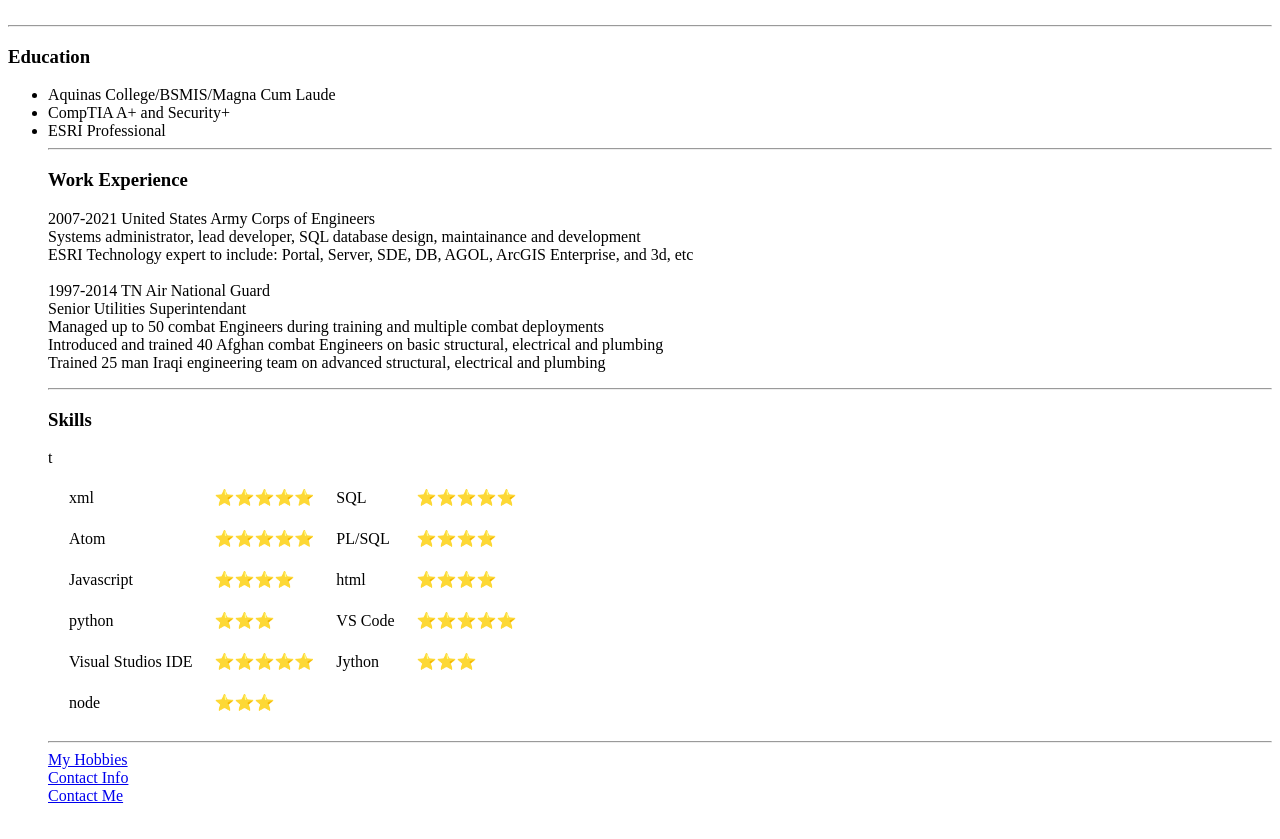
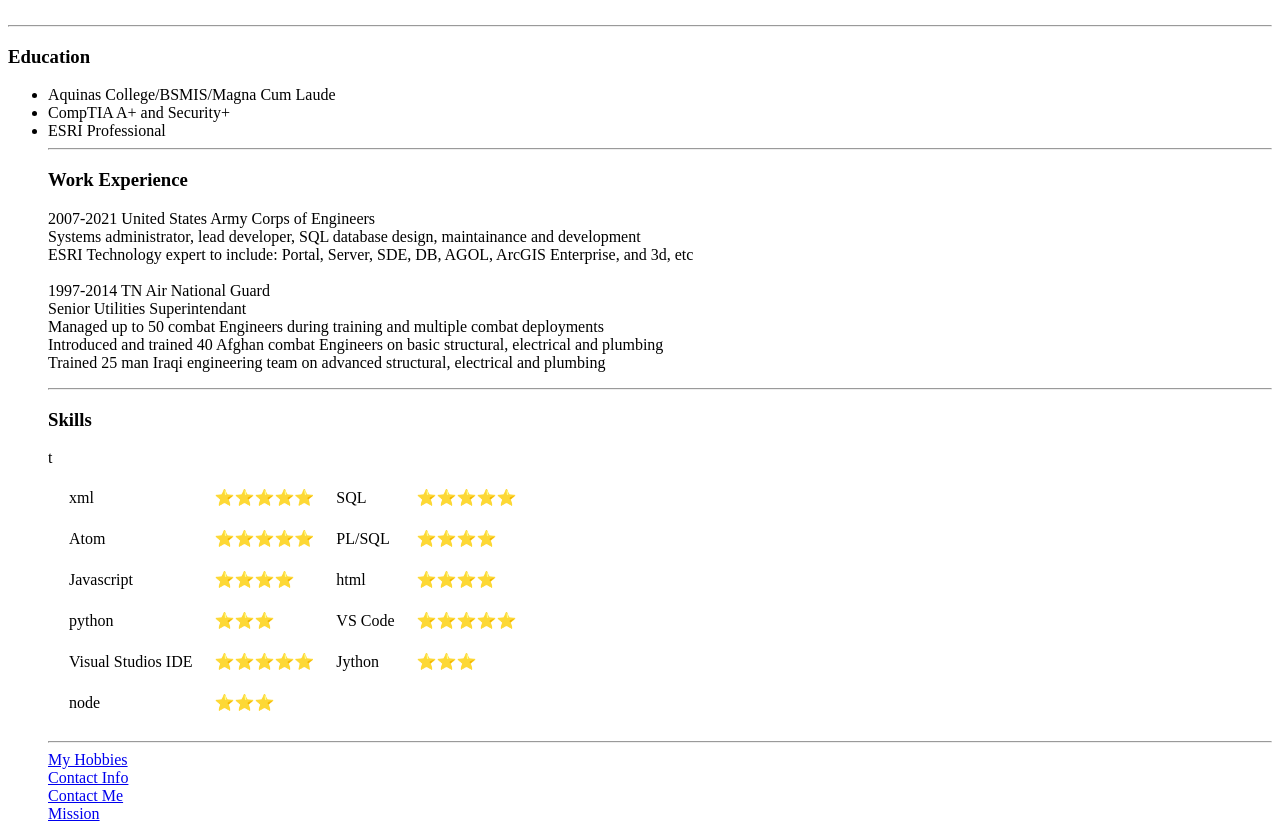
Before and after one commit to sellsb/cv, a plain HTML site: page index.html in a window 1280 px wide. Shown: the part 375-1214 px from the top of the page. Drawn offline with Linux system fonts and the light colour scheme.

Commit message:
Update index.html

```diff
--- a/index.html
+++ b/index.html
@@ -84,6 +84,7 @@
           <hr>
     <a href="hobbies.html">My Hobbies</a><br>
     <a href="contact.html">Contact Info</a><br>
-    <a href="contact-me.html">Contact Me</a>
+    <a href="contact-me.html">Contact Me</a><br>
+    <a href="mission2.html">Mission</a>
     </body>
 </html>
```
